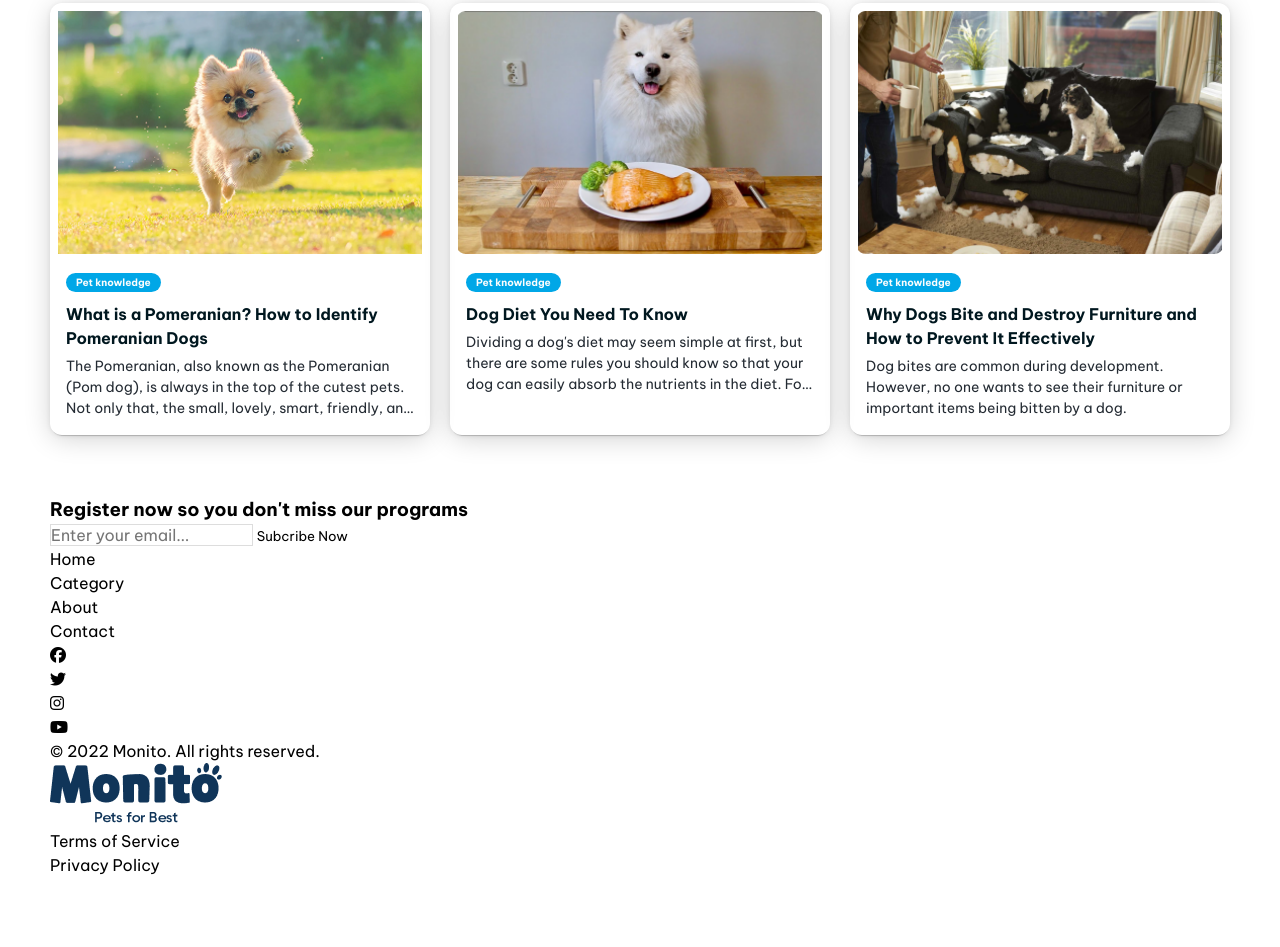
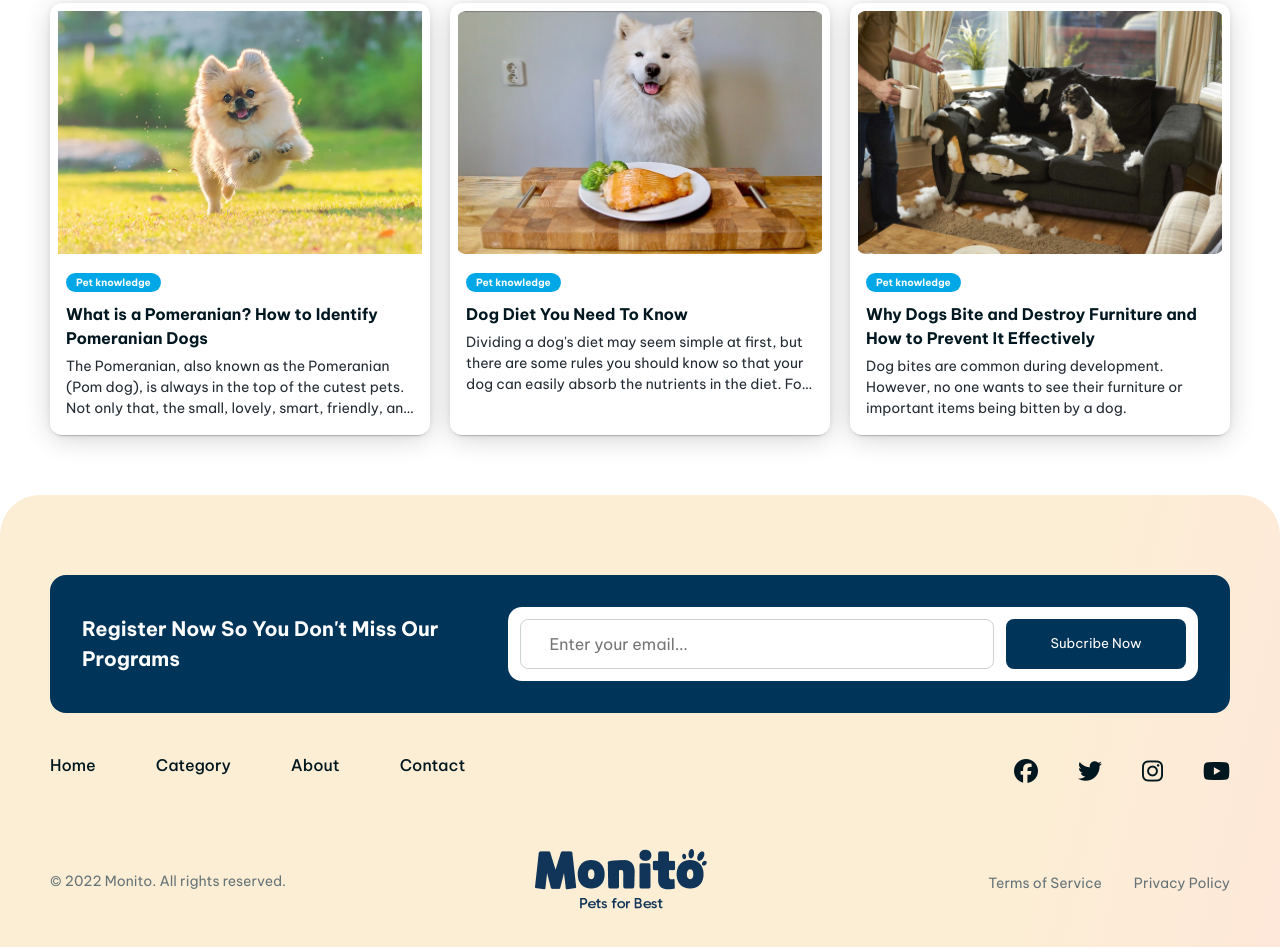
Before and after one commit to maitatduy/Pets-Store-Website, a plain HTML site: page index.html in a window 1280 px wide. Shown: the part 4216-5163 px from the top of the page. Before the commit the page ends 5093 px from the top, so only its background shows below. Drawn offline with Linux system fonts and the light colour scheme.

Commit message:
style(footer): add gradient footer with newsletter form

```diff
--- a/assets/css/style.css
+++ b/assets/css/style.css
@@ -878,3 +878,135 @@ p {
     -webkit-line-clamp: 3;
     -webkit-box-orient: vertical;
 }
+
+/* Footer */
+.footer {
+    background: linear-gradient(103deg, #FCEED5 6.43%, #FCEED5 78.33%, #FFE7DA 104.24%);
+    border-radius: 40px 40px 0 0;
+    padding: 80px 0 40px 0;
+}
+
+.footer .inner-top {
+    display: flex;
+    justify-content: space-between;
+    align-items: center;
+    background-color: var(--dark-blue);
+    border-radius: 16px;
+    padding: 32px;
+    margin-bottom: 40px;
+}
+
+.footer .inner-top .inner-title {
+    width: calc(40% - 20px);
+    color: #FDFDFD;
+    font-size: 20px;
+    font-weight: 700;
+    text-transform: capitalize;
+}
+
+.footer .inner-top .inner-form {
+    flex: 1;
+    padding: 12px;
+    background-color: #FFFFFF;
+    border-radius: 14px;
+    display: flex;
+    justify-content: space-between;
+}
+
+.footer .inner-top .inner-form input {
+    flex: 1;
+    padding: 14px 28px;
+    margin-right: 12px;
+    border-radius: 8px;
+    font-family: 'Be Vietnam Pro', sans-serif;
+    border: 1px solid #CCD1D2;
+}
+
+.footer .inner-top .inner-form button {
+    width: calc(30% - 20px);
+    padding: 12px 28px;
+    background-color: var(--dark-blue);
+    border-radius: 8px;
+    color: #FDFDFD;
+}
+
+.footer .inner-middle {
+    display: flex;
+    justify-content: space-between;
+}
+
+.footer .inner-middle .inner-menu ul {
+    padding: 0;
+    margin: 0;
+    list-style: none;
+    display: flex;
+    justify-content: space-between;
+}
+
+.footer .inner-middle .inner-menu ul li {
+    margin-right: 60px;
+}
+
+.footer .inner-middle .inner-menu ul li a {
+    font-size: 16px;
+    width: 100%;
+    color: #00171F;
+    font-weight: 500;
+}
+
+.footer .inner-middle .inner-social {
+    margin-bottom: 60px;
+}
+
+.footer .inner-middle .inner-social ul {
+    padding: 0;
+    margin: 0;
+    list-style: none;
+    display: flex;
+    justify-content: space-between;
+}
+
+.footer .inner-middle .inner-social ul li {
+    margin-left: 40px;
+}
+
+.footer .inner-middle .inner-social ul li a {
+    font-size: 24px;
+    width: 100%;
+    color: #00171F;
+}
+
+.footer .inner-bottom {
+    display: flex;
+    justify-content: space-between;
+    align-items: center;
+}
+
+.footer .inner-bottom .inner-copyright {
+    color: #667479;
+    font-size: 14px;
+}
+
+.footer .inner-bottom .inner-menu img {
+    width: 100%;
+    aspect-ratio: 115/40;
+    object-fit: cover;
+}
+
+.footer .inner-bottom .inner-links ul {
+    padding: 0;
+    margin-top: 0;
+    margin-bottom: 0;
+    list-style: none;
+    display: flex;
+    justify-content: space-between;
+}
+
+.footer .inner-bottom .inner-links ul li {
+    margin-left: 32px;
+}
+
+.footer .inner-bottom .inner-links ul li a {
+    font-size: 14px;
+    color: #667479;
+}
```
